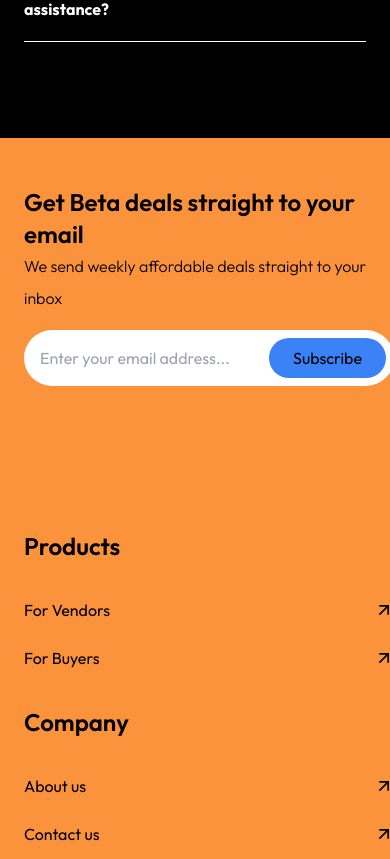
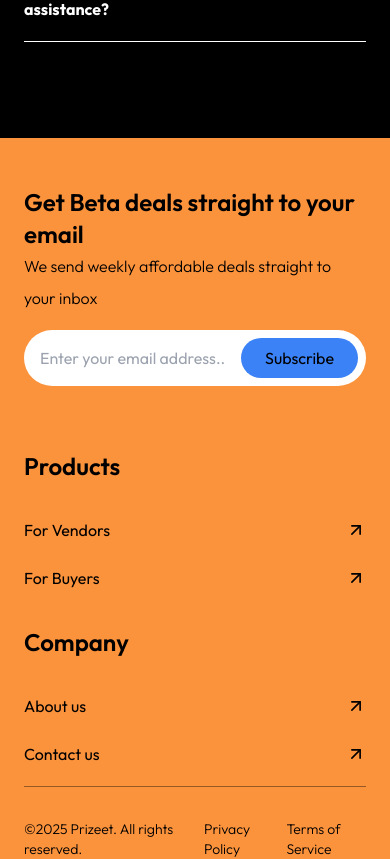
Before and after one commit to i-am-Shekinah/prizeet-redesign, a React (Vite) app: page / in a window 390 px wide. Shown: the part 5840-6699 px from the top of the page. Built offline with nearby package versions, Linux system fonts and the light colour scheme.

Commit message:
update README.md

```diff
--- a/src/components/layouts/Footer.tsx
+++ b/src/components/layouts/Footer.tsx
@@ -8,7 +8,7 @@ const Footer = () => {
       <section className="bg-orange-400 overflow-x-hidden px-6 lg:px-12 leading-loose text-black">
         <div className="grid md:grid-cols-1 lg:grid-cols-3 gap-12 border-b-[0.5px] border-black/40">
           {/* email subscription */}
-          <div className=" py-12">
+          <div className="pt-12 lg:py-12">
             <p className="font-semibold text-2xl">
               Get Beta deals straight to your email
             </p>
@@ -17,13 +17,15 @@ const Footer = () => {
             </p>
 
             <form
+              data-aos="fade-up"
+              data-aos-delay="150"
               action=""
-              className="bg-white rounded-full pl-4 mt-4 pr-2 py-2 w-full flex justify-between items-center"
+              className="bg-white rounded-full pl-4 mt-4 pr-2 py-2 flex gap-4 justify-between items-center"
             >
               <input
                 type="email"
                 placeholder="Enter your email address..."
-                className="bg-transparent outline-none "
+                className="bg-transparent outline-none w-full"
               />
               <button
                 type="submit"
@@ -34,25 +36,25 @@ const Footer = () => {
             </form>
           </div>
 
-          <div className="flex flex-col md:flex-row py-12 gap-8 w-full">
+          <div className="flex flex-col md:flex-row py-4 lg:py-12 gap-8 w-full">
             {/* products */}
             <div className="w-full lg:pl-8">
               <p className="font-semibold text-2xl mb-8">Products</p>
               <div className="space-y-4">
                 <Link
                   to="/"
-                  className="flex items-center justify-between hover:gap-6 transition-all duration-300 ease-linear"
+                  className="group flex items-center justify-between hover:gap-6 transition-all duration-300 ease-linear"
                 >
                   For Vendors
-                  <ArrowRight className="-rotate-45 size-5" />
+                  <ArrowRight className="-rotate-45 size-5 group-hover:translate-x-1 transform transition-transform duration-300 ease-linear" />
                 </Link>
 
                 <Link
                   to="/"
-                  className="flex items-center justify-between hover:gap-6 transition-all duration-300 ease-linear"
+                  className="group flex items-center justify-between hover:gap-6 transition-all duration-300 ease-linear"
                 >
                   For Buyers
-                  <ArrowRight className="-rotate-45 size-5" />
+                  <ArrowRight className="-rotate-45 size-5 group-hover:translate-x-1 transform transition-transform duration-300 ease-linear" />
                 </Link>
               </div>
             </div>
@@ -63,18 +65,18 @@ const Footer = () => {
               <div className="space-y-4">
                 <Link
                   to="/"
-                  className="flex items-center justify-between hover:gap-6 transition-all duration-300 ease-linear"
+                  className="group flex items-center justify-between hover:gap-6 transition-all duration-300 ease-linear"
                 >
                   About us
-                  <ArrowRight className="-rotate-45 size-5" />
+                  <ArrowRight className="-rotate-45 size-5 group-hover:translate-x-1 transform transition-transform duration-300 ease-linear" />
                 </Link>
 
                 <Link
                   to="/"
-                  className="flex items-center justify-between hover:gap-6 transition-all duration-300 ease-linear"
+                  className="group flex items-center justify-between hover:gap-6 transition-all duration-300 ease-linear"
                 >
                   Contact us
-                  <ArrowRight className="-rotate-45 size-5" />
+                  <ArrowRight className="-rotate-45 size-5 group-hover:translate-x-1 transform transition-transform duration-300 ease-linear" />
                 </Link>
               </div>
             </div>
```
Also changed, not shown: 1 other file (tests, documents, lock files or other folders).
